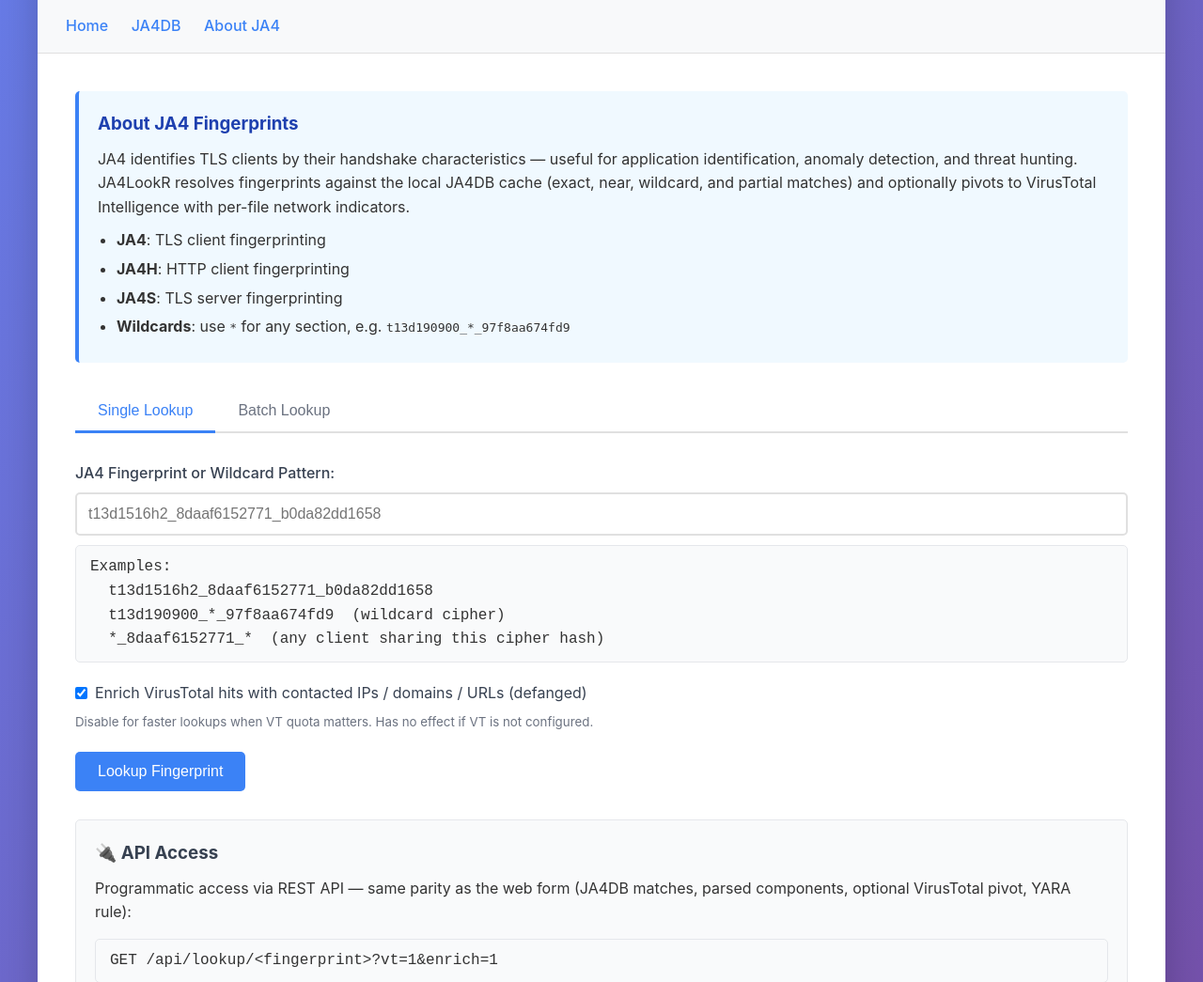
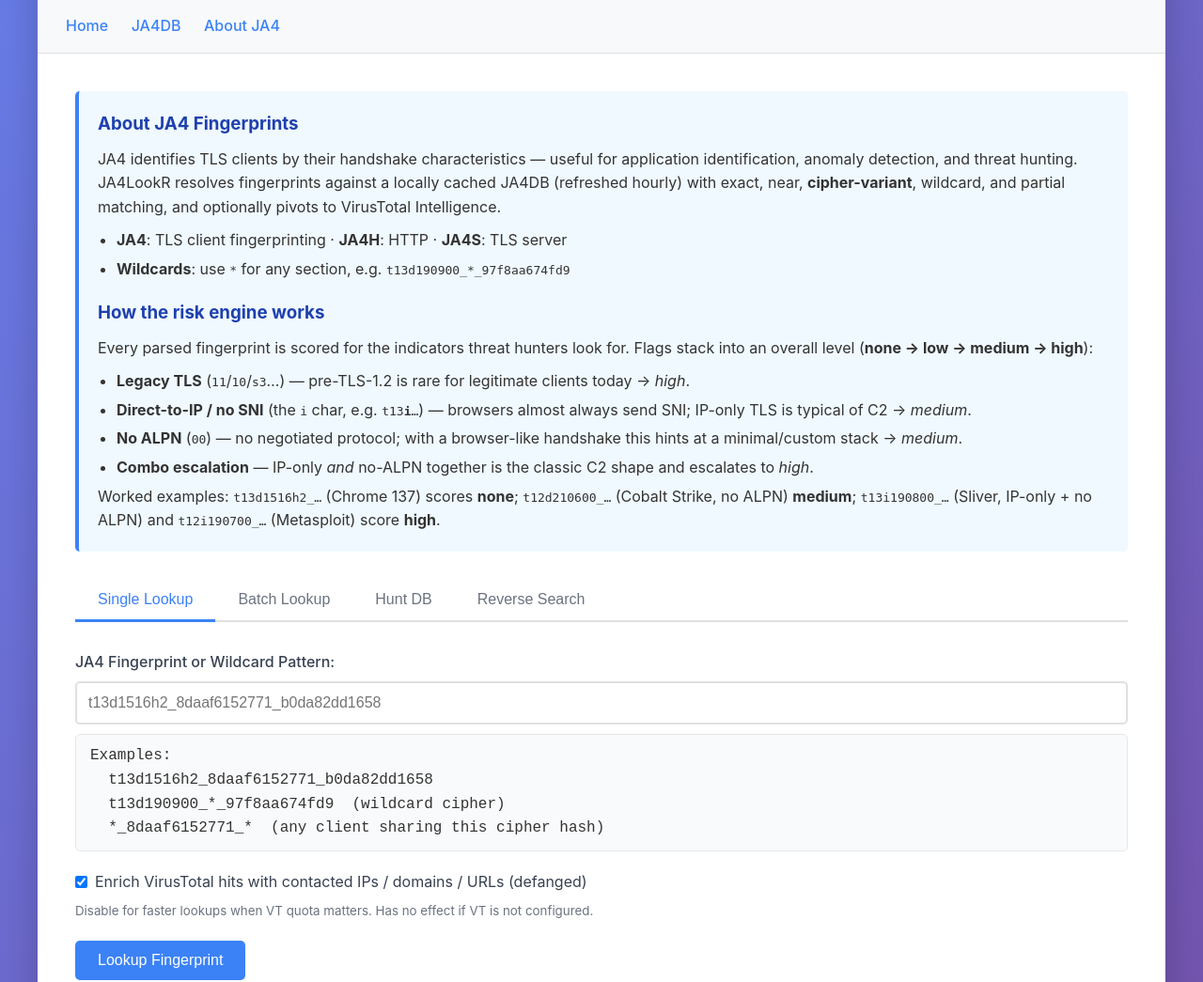
Before and after one commit to MikeVriesema/ja4LookR, a Flask app: page / in a window 1280 px wide. Shown: the part 182-1227 px from the top of the page at 94% size. Run offline with Flask 3, Linux system fonts and the light colour scheme.

Commit message:
feat: web UI for risk explainer, DB hunting, reverse search, risk rendering
Co-Authored-By: Claude Opus 4.8 <noreply@anthropic.com>

```diff
--- a/templates/index.html
+++ b/templates/index.html
@@ -101,21 +101,34 @@
 {% block content %}
 <div class="info-box">
     <h3>About JA4 Fingerprints</h3>
-    <p>JA4 identifies TLS clients by their handshake characteristics — useful for application identification,
-       anomaly detection, and threat hunting. JA4LookR resolves fingerprints against the local JA4DB cache
-       (exact, near, wildcard, and partial matches) and optionally pivots to VirusTotal Intelligence with
-       per-file network indicators.</p>
+    <p>JA4 identifies TLS clients by their handshake characteristics — useful for application
+       identification, anomaly detection, and threat hunting. JA4LookR resolves fingerprints
+       against a locally cached JA4DB (refreshed hourly) with exact, near, <strong>cipher-variant</strong>,
+       wildcard, and partial matching, and optionally pivots to VirusTotal Intelligence.</p>
     <ul>
-        <li><strong>JA4</strong>: TLS client fingerprinting</li>
-        <li><strong>JA4H</strong>: HTTP client fingerprinting</li>
-        <li><strong>JA4S</strong>: TLS server fingerprinting</li>
+        <li><strong>JA4</strong>: TLS client fingerprinting · <strong>JA4H</strong>: HTTP · <strong>JA4S</strong>: TLS server</li>
         <li><strong>Wildcards</strong>: use <code>*</code> for any section, e.g. <code>t13d190900_*_97f8aa674fd9</code></li>
     </ul>
+    <h3 style="margin-top:18px;">How the risk engine works</h3>
+    <p>Every parsed fingerprint is scored for the indicators threat hunters look for. Flags stack into
+       an overall level (<strong>none → low → medium → high</strong>):</p>
+    <ul>
+        <li><strong>Legacy TLS</strong> (<code>11</code>/<code>10</code>/<code>s3</code>…) — pre-TLS-1.2 is rare for legitimate clients today → <em>high</em>.</li>
+        <li><strong>Direct-to-IP / no SNI</strong> (the <code>i</code> char, e.g. <code>t13<strong>i</strong>…</code>) — browsers almost always send SNI; IP-only TLS is typical of C2 → <em>medium</em>.</li>
+        <li><strong>No ALPN</strong> (<code>00</code>) — no negotiated protocol; with a browser-like handshake this hints at a minimal/custom stack → <em>medium</em>.</li>
+        <li><strong>Combo escalation</strong> — IP-only <em>and</em> no-ALPN together is the classic C2 shape and escalates to <em>high</em>.</li>
+    </ul>
+    <p>Worked examples: <code>t13d1516h2_…</code> (Chrome 137) scores <strong>none</strong>;
+       <code>t12d210600_…</code> (Cobalt Strike, no ALPN) <strong>medium</strong>;
+       <code>t13i190800_…</code> (Sliver, IP-only + no ALPN) and
+       <code>t12i190700_…</code> (Metasploit) score <strong>high</strong>.</p>
 </div>
 
 <div class="tabs">
     <button class="tab active" onclick="switchTab('single')">Single Lookup</button>
     <button class="tab" onclick="switchTab('batch')">Batch Lookup</button>
+    <button class="tab" onclick="switchTab('hunt')">Hunt DB</button>
+    <button class="tab" onclick="switchTab('search')">Reverse Search</button>
 </div>
 
 <div id="single" class="tab-content active">
@@ -167,6 +180,45 @@
     </form>
 </div>
 
+<div id="hunt" class="tab-content">
+    <form method="POST" action="/hunt">
+        <div class="form-group">
+            <label>Hunt the JA4DB for risky structural patterns:</label>
+            <div style="display:flex; flex-direction:column; gap:8px; margin-top:10px;">
+                <label style="font-weight:normal;"><input type="checkbox" name="criteria" value="legacy-tls"> Legacy TLS (1.1 / 1.0 / SSL)</label>
+                <label style="font-weight:normal;"><input type="checkbox" name="criteria" value="no-sni"> Direct-to-IP / no SNI (<code>i</code>)</label>
+                <label style="font-weight:normal;"><input type="checkbox" name="criteria" value="no-alpn"> No ALPN (<code>00</code>)</label>
+                <label style="font-weight:normal;"><input type="checkbox" name="criteria" value="quic"> QUIC transport</label>
+                <label style="font-weight:normal;"><input type="checkbox" name="criteria" value="risky"> Risky (medium/high overall)</label>
+            </div>
+            <small style="color:#6b7280; display:block; margin-top:8px;">Multiple selections are ANDed together.</small>
+        </div>
+        <button type="submit" class="btn">Hunt Database</button>
+    </form>
+</div>
+
+<div id="search" class="tab-content">
+    <form method="POST" action="/search">
+        <div class="form-group">
+            <label for="term">Find fingerprints by application / User-Agent / metadata:</label>
+            <input type="text" id="term" name="term" placeholder="cobalt, curl, Chrome, nmap…" autocomplete="off">
+            <div style="margin-top:10px;">
+                <label for="field" style="font-weight:normal;">Restrict to field (optional):</label>
+                <select id="field" name="field">
+                    <option value="">All metadata fields</option>
+                    <option value="application">application</option>
+                    <option value="library">library</option>
+                    <option value="device">device</option>
+                    <option value="os">os</option>
+                    <option value="user_agent_string">user_agent_string</option>
+                    <option value="notes">notes</option>
+                </select>
+            </div>
+        </div>
+        <button type="submit" class="btn">Reverse Search</button>
+    </form>
+</div>
+
 <div class="api-info">
     <h3>🔌 API Access</h3>
     <p>Programmatic access via REST API — same parity as the web form
```
Also changed, not shown: templates/hunt_result.html (added, +30 -0 lines), templates/result.html (+28 -0 lines), templates/search_result.html (added, +30 -0 lines).
